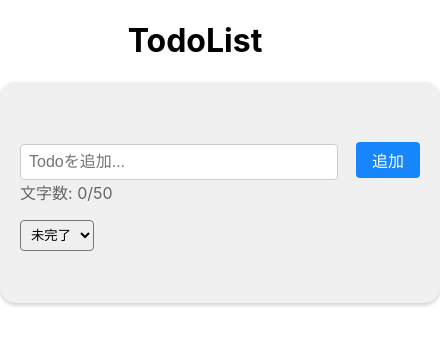
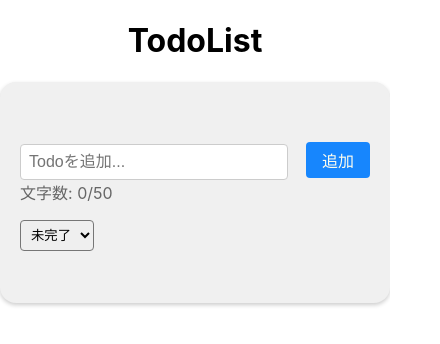
Before and after one commit to taka-yu-ki/my-todolist-app, a React (Create React App) app: page / in a window 390 px wide. Shown: the top 344 px of the page, 440 px wide, since content can reach past the window. Built offline with nearby package versions, Linux system fonts and the light colour scheme.

Commit message:
9th-commit 20230913

```diff
--- a/src/TodoFunction.css
+++ b/src/TodoFunction.css
@@ -135,17 +135,6 @@
 /* タブレットの大きさによって変更 */
 @media screen and (max-width: 768px) {
   .todo {
-    width: 550px;
-  }
-  .todo-input input {
-    width: 81.8%;
-  }
-  .error {
-    width: 528px;
-  }
-}
-@media screen and (max-width: 480px) {
-  .todo {
     width: 400px;
   }
   .todo-input input {
@@ -155,3 +144,15 @@
     width: 378px;
   }
 }
+
+@media screen and (max-width: 480px) {
+  .todo {
+    width: 350px;
+  }
+  .todo-input input {
+    width: 71.4%;
+  }
+  .error {
+    width: 328px;
+  }
+}
```
